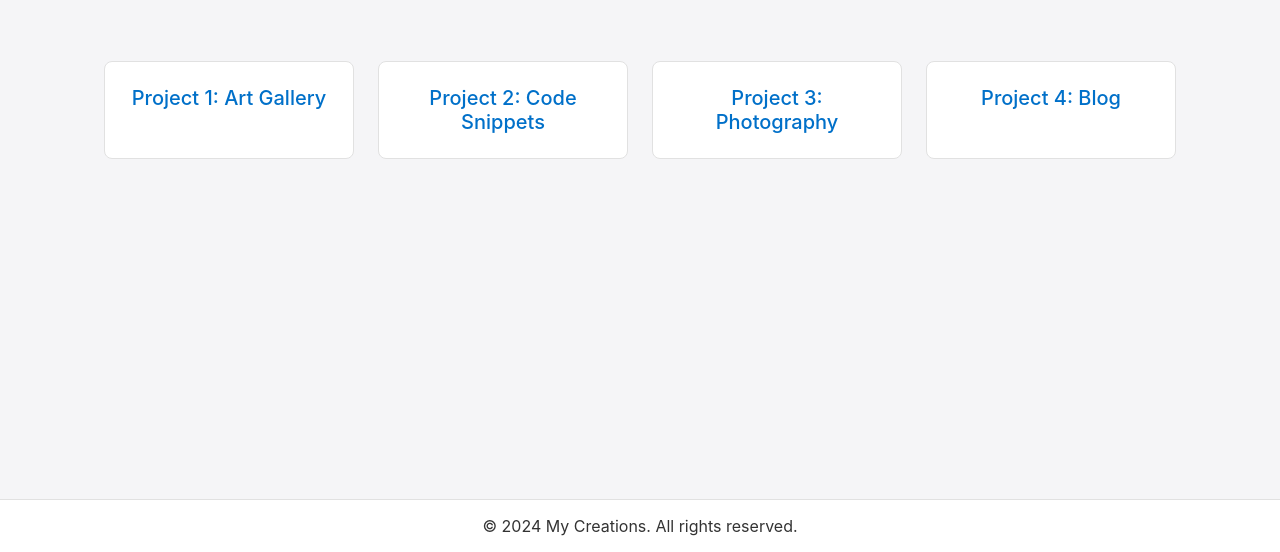
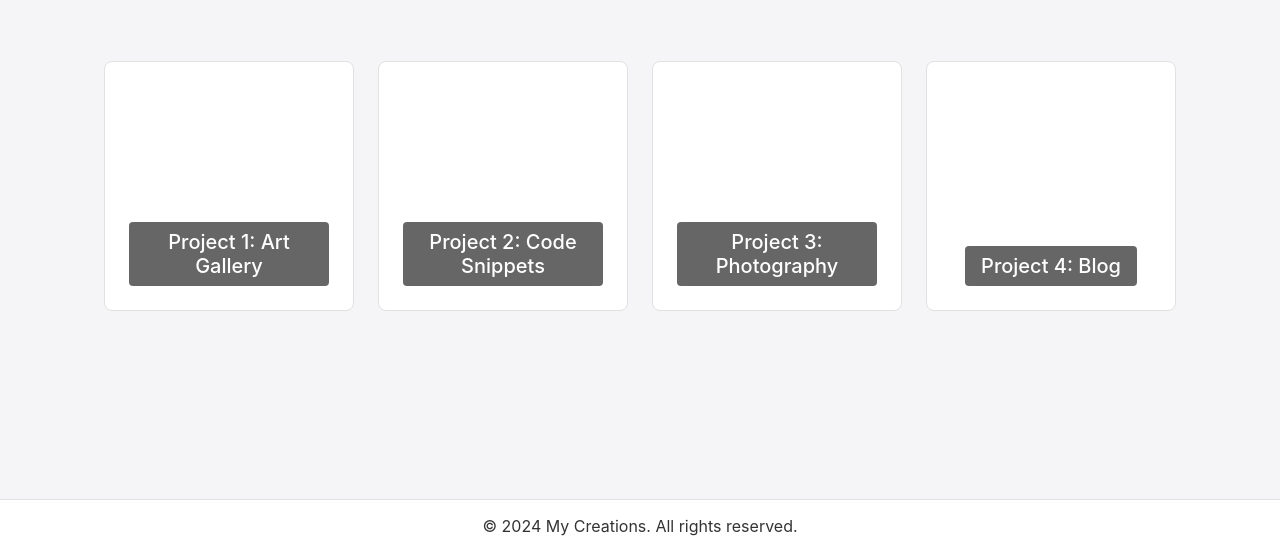
Before and after one commit to darklinkcoder/www.vipr.club, a plain HTML site: page index.html in a window 1280 px wide. Shown: the part 248-800 px from the top of the page. Drawn offline with Linux system fonts and the light colour scheme.

Commit message:
Update styles.css

```diff
--- a/styles.css
+++ b/styles.css
@@ -88,18 +88,33 @@ h1 {
     padding: 1.5rem;
     text-align: center;
     width: 250px;
+    height: 250px;
+    background-size: cover;
+    background-position: center;
+    position: relative;
     transition: box-shadow 0.3s ease;
+    display: flex;
+    align-items: flex-end;
+    justify-content: center;
 }
 
 .project-item a {
     text-decoration: none;
-    color: #0070c9;
+    color: #fff;
     font-size: 1.25rem;
     font-weight: 500;
+    background-color: rgba(0, 0, 0, 0.6);
+    padding: 0.5rem 1rem;
+    border-radius: 4px;
+    transition: background-color 0.3s ease;
 }
 
 .project-item:hover {
     box-shadow: 0 4px 8px rgba(0, 0, 0, 0.1);
+}
+
+.project-item:hover a {
+    background-color: rgba(0, 0, 0, 0.8);
 }
 
 footer {
```
